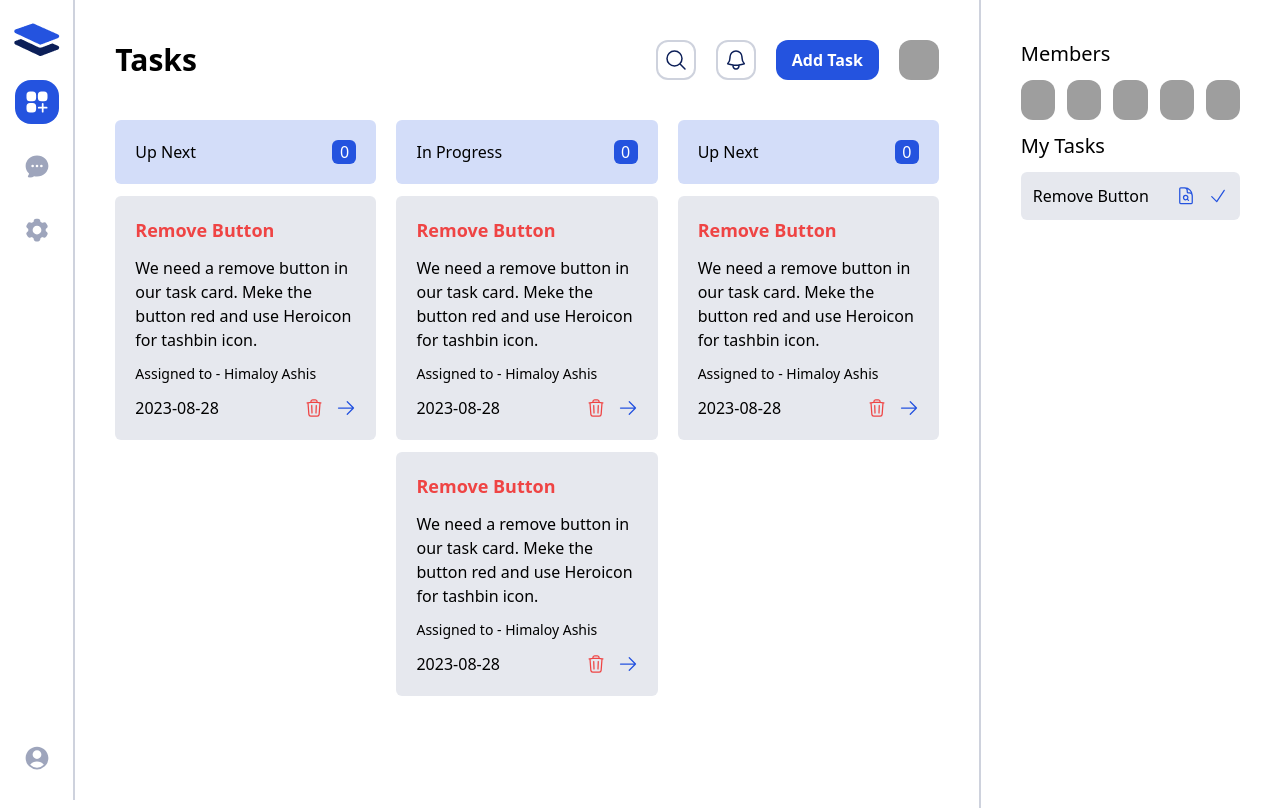
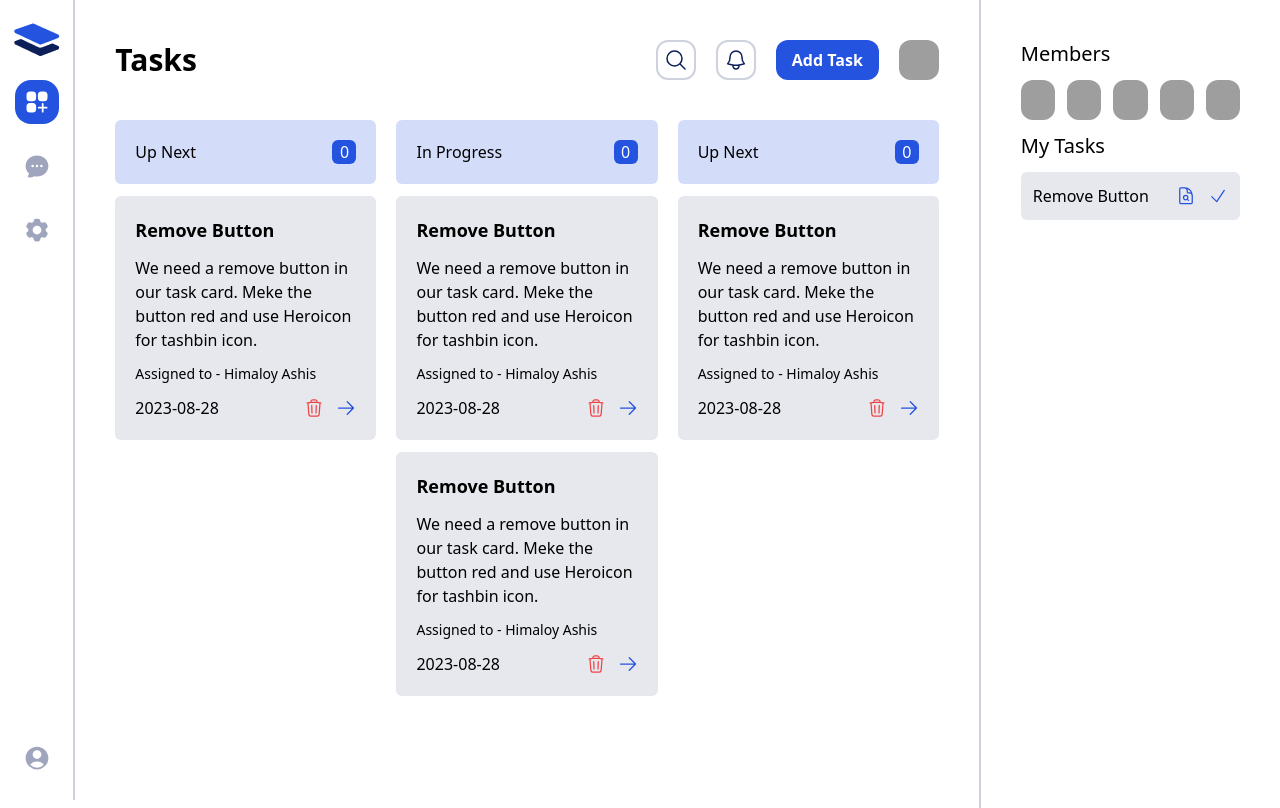
Before and after one commit to HimaloyAshis/task-master, a React (Vite) app: page / in a window 1280 px wide. Shown: the top 808 px of the page. Built offline with nearby package versions, Linux system fonts and the light colour scheme; grey boxes are pictures that could not be loaded.

Commit message:
task card updated

```diff
--- a/src/components/tasks/TaskCard.jsx
+++ b/src/components/tasks/TaskCard.jsx
@@ -15,9 +15,7 @@ const TaskCard = () => {
   return (
     <div className="bg-secondary/10 rounded-md p-5">
       <h1
-        className={`text-lg font-semibold mb-3  ${task.priority === 'high' ? 'text-red-500' : ''
-          } ${task.priority === 'medium' ? 'text-yellow-500' : ''} ${task.priority === 'low' ? 'text-green-500' : ''
-          }`}
+        className={`text-lg font-semibold mb-3 `}
       >
         {task?.title}
       </h1>
--- a/src/redux/features/task/taskSlice.js
+++ b/src/redux/features/task/taskSlice.js
@@ -12,11 +12,11 @@ const tasksSlice = createSlice({
 
             if(state.tasks.length === 0){
 
-                state.tasks.push({id: 1 ,...payload})
+                state.tasks.push({id: 1 , status: 'pending' , ...payload})
             }else{
 
                 const lastElement = state.tasks.at(-1)
-                state.tasks.push({id: lastElement.id + 1 ,...payload})
+                state.tasks.push({id: lastElement.id + 1 , status: 'pending' , ...payload})
 
             }
         }
```
